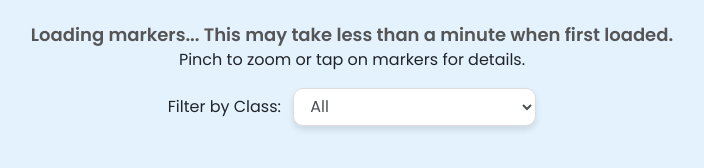
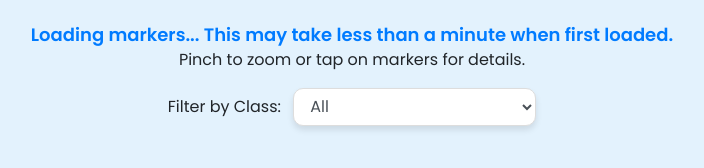
Before and after one commit to atinen26/plantidiligan-b, a website: page map.html in a window 1280 px wide. Shown: the part 132-300 px from the top of the page, without its empty margins (288-992 px from the left). Drawn offline with nearby package versions, Linux system fonts and the light colour scheme.

Commit message:
Update map.html

```diff
--- a/map.html
+++ b/map.html
@@ -18,7 +18,7 @@
             text-align: center;
             font-size: 18px;
             font-weight: bold;
-            color: #555;
+            color: #007bff;
             margin-top: 20px;
         }
         body {
```
